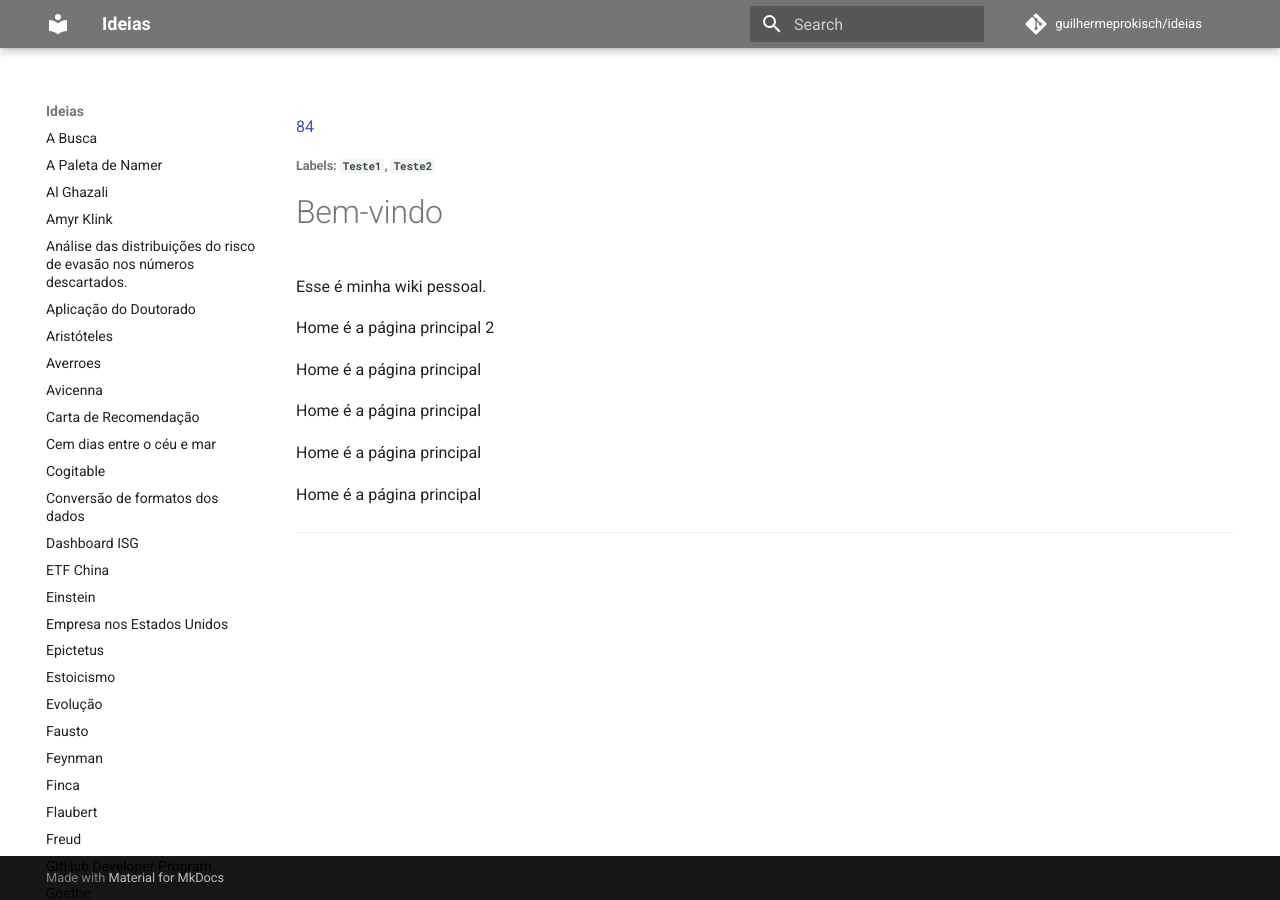
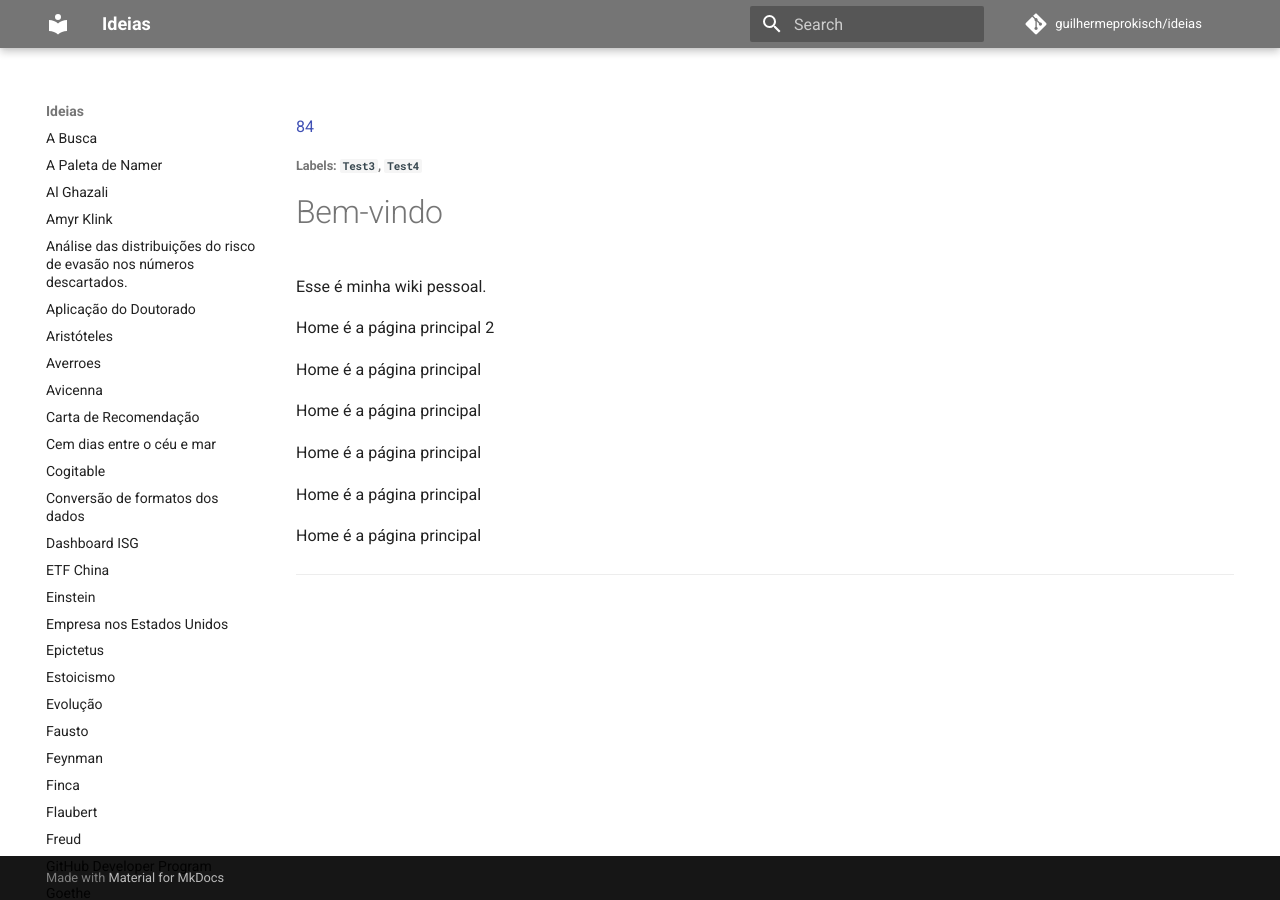
Before and after one commit to guilhermeprokisch/guilherme, an MkDocs documentation site: the page built from docs/Home.md, in a window 1280 px wide. Built offline with MkDocs 1.6.1 and Material for MkDocs 9.7.7, drawn with Linux system fonts in a browser that asks for light colours; comment, search, counter and statistics services are not loaded.

Commit message:
Backup all issues

```diff
--- a/docs/Home.md
+++ b/docs/Home.md
@@ -1,5 +1,5 @@
 [84](https://github.com/guilhermeprokisch/ideias/issues/84)
-###### **Labels**: `Teste1`, `Teste2`
+###### **Labels**: `Test3`, `Test4`
 
 
 
@@ -22,4 +22,7 @@ Home é a página principal
 
 Home é a página principal
 
+
+Home é a página principal
+
 -------------------------------------------------------------------------------
```
